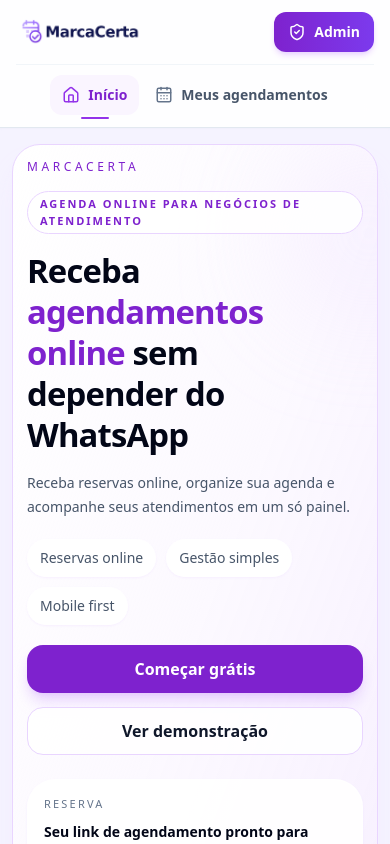
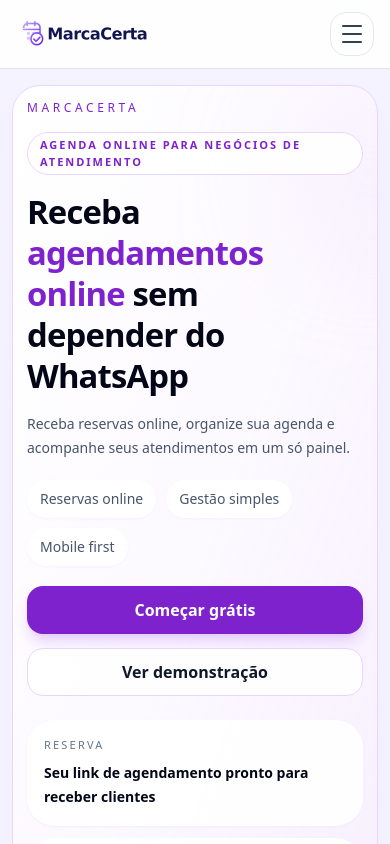
Before and after one commit to jadersonfarias/Agenda, a Next.js app in the folder frontend/: page / in a window 390 px wide. Shown: the top 844 px of the page. Built offline with nearby package versions, Linux system fonts and the light colour scheme.

Commit message:
fix: restaurar header mobile anterior

```diff
--- a/frontend/components/public/PublicSiteHeader.tsx
+++ b/frontend/components/public/PublicSiteHeader.tsx
@@ -4,6 +4,7 @@
 import Link from 'next/link'
 import { usePathname } from 'next/navigation'
 import { CalendarDays, Home, ShieldCheck, type LucideIcon } from 'lucide-react'
+import { useEffect, useRef, useState } from 'react'
 import { cn } from '../../lib/utils'
 
 type NavigationItem = {
@@ -18,8 +19,34 @@
 ]
 
 export function PublicSiteHeader() {
+    const [isMenuOpen, setIsMenuOpen] = useState(false)
     const pathname = usePathname()
+    const menuRef = useRef<HTMLElement | null>(null)
     const isInvitePage = pathname.startsWith('/invite/')
+
+    useEffect(() => {
+        function handlePointerDown(event: MouseEvent) {
+            if (!menuRef.current?.contains(event.target as Node)) {
+                setIsMenuOpen(false)
+            }
+        }
+
+        function handleEscape(event: KeyboardEvent) {
+            if (event.key === 'Escape') {
+                setIsMenuOpen(false)
+            }
+        }
+
+        if (isMenuOpen && !isInvitePage) {
+            document.addEventListener('mousedown', handlePointerDown)
+            document.addEventListener('keydown', handleEscape)
+        }
+
+        return () => {
+            document.removeEventListener('mousedown', handlePointerDown)
+            document.removeEventListener('keydown', handleEscape)
+        }
+    }, [isInvitePage, isMenuOpen])
 
     if (isInvitePage) {
         return (
@@ -52,12 +79,15 @@
     }
 
     return (
-        <header className="relative z-50 border-b border-slate-200 bg-white/90 py-3 shadow-sm shadow-slate-200/30 backdrop-blur-md sm:py-4">
-            <div className="w-full px-4 sm:px-6 lg:px-8">
-                <div className="grid grid-cols-[1fr_auto] items-center gap-3 lg:grid-cols-[1fr_auto_1fr] lg:gap-6">
+        <header
+            ref={menuRef}
+            className="relative z-50 border-b border-slate-200 bg-white/90 py-3 shadow-sm shadow-slate-200/30 backdrop-blur-md sm:py-4"
+        >
+            <div className="mx-auto flex max-w-7xl items-center justify-between gap-3 px-4 sm:px-6 lg:hidden">
                 <Link
                     href="/"
-                        className="col-start-1 row-start-1 inline-flex min-w-0 w-fit items-center rounded-lg transition hover:opacity-90 focus-visible:outline-none focus-visible:ring-2 focus-visible:ring-purple-500 focus-visible:ring-offset-2"
+                    className="inline-flex min-w-0 items-center transition hover:opacity-90 focus:outline-none focus:ring-2 focus:ring-purple-200"
+                    onClick={() => setIsMenuOpen(false)}
                     aria-label="MarcaCerta"
                 >
                     <Image
@@ -66,13 +96,61 @@
                         width={1400}
                         height={260}
                         priority
-                            className="h-auto w-[140px] sm:w-[175px] lg:w-[190px]"
+                        className="h-auto w-[150px] sm:w-[190px]"
+                    />
+                </Link>
+
+                <button
+                    type="button"
+                    onClick={() => setIsMenuOpen((currentValue) => !currentValue)}
+                    className="inline-flex h-11 w-11 items-center justify-center rounded-2xl border border-slate-200 bg-white text-slate-700 transition hover:border-purple-200 hover:text-purple-700 focus:outline-none focus:ring-2 focus:ring-purple-200"
+                    aria-label={isMenuOpen ? 'Fechar menu' : 'Abrir menu'}
+                    aria-expanded={isMenuOpen}
+                    aria-controls="public-mobile-menu"
+                >
+                    <span className="sr-only">{isMenuOpen ? 'Fechar menu' : 'Abrir menu'}</span>
+                    <span className="flex flex-col items-center justify-center gap-1.5">
+                        <span
+                            className={cn(
+                                'block h-0.5 w-5 rounded-full bg-current transition-transform',
+                                isMenuOpen && 'translate-y-2 rotate-45'
+                            )}
+                        />
+                        <span
+                            className={cn(
+                                'block h-0.5 w-5 rounded-full bg-current transition-opacity',
+                                isMenuOpen && 'opacity-0'
+                            )}
+                        />
+                        <span
+                            className={cn(
+                                'block h-0.5 w-5 rounded-full bg-current transition-transform',
+                                isMenuOpen && '-translate-y-2 -rotate-45'
+                            )}
+                        />
+                    </span>
+                </button>
+            </div>
+
+            <div className="hidden w-full grid-cols-[1fr_auto_1fr] items-center gap-6 px-8 lg:grid">
+                <Link
+                    href="/"
+                    className="col-start-1 inline-flex min-w-0 w-fit items-center rounded-lg transition hover:opacity-90 focus-visible:outline-none focus-visible:ring-2 focus-visible:ring-purple-500 focus-visible:ring-offset-2"
+                    aria-label="MarcaCerta"
+                >
+                    <Image
+                        src="/marcacerta-logo.png"
+                        alt="MarcaCerta"
+                        width={1400}
+                        height={260}
+                        priority
+                        className="h-auto w-[190px]"
                     />
                 </Link>
 
                 <nav
                     aria-label="Navegação principal"
-                        className="col-span-2 col-start-1 row-start-2 flex min-w-0 items-center justify-center gap-1 border-t border-slate-100 pt-2.5 text-sm sm:gap-2 lg:col-span-1 lg:col-start-2 lg:row-start-1 lg:border-0 lg:pt-0"
+                    className="col-start-2 flex min-w-0 items-center justify-center gap-2 text-sm"
                 >
                     {navigationItems.map((item) => {
                         const Icon = item.icon
@@ -84,7 +162,7 @@
                                 href={item.href}
                                 aria-current={isActive ? 'page' : undefined}
                                 className={cn(
-                                        'relative inline-flex min-h-10 items-center justify-center gap-2 rounded-xl px-3 py-2 font-semibold transition focus-visible:outline-none focus-visible:ring-2 focus-visible:ring-purple-500 focus-visible:ring-offset-2 sm:px-4 lg:min-h-11 lg:rounded-2xl',
+                                    'relative inline-flex min-h-11 items-center justify-center gap-2 rounded-2xl px-4 py-2 font-semibold transition focus-visible:outline-none focus-visible:ring-2 focus-visible:ring-purple-500 focus-visible:ring-offset-2',
                                     isActive
                                         ? 'bg-purple-50 text-purple-700'
                                         : 'text-slate-600 hover:bg-slate-50 hover:text-purple-700'
@@ -109,18 +187,79 @@
                     })}
                 </nav>
 
-                    <div className="col-start-2 row-start-1 flex justify-end lg:col-start-3">
+                <div className="col-start-3 flex justify-end">
                     <Link
                         href="/admin"
-                            className="inline-flex min-h-10 items-center justify-center gap-2 rounded-xl bg-gradient-to-r from-purple-700 to-violet-600 px-3.5 py-2 text-sm font-semibold text-white shadow-md shadow-purple-200 transition hover:-translate-y-0.5 hover:from-purple-800 hover:to-violet-700 hover:shadow-lg hover:shadow-purple-200 focus-visible:outline-none focus-visible:ring-2 focus-visible:ring-purple-500 focus-visible:ring-offset-2 sm:px-4 lg:min-h-11 lg:rounded-2xl lg:px-5"
+                        className="inline-flex min-h-11 items-center justify-center gap-2 rounded-2xl bg-gradient-to-r from-purple-700 to-violet-600 px-5 py-2 text-sm font-semibold text-white shadow-md shadow-purple-200 transition hover:-translate-y-0.5 hover:from-purple-800 hover:to-violet-700 hover:shadow-lg hover:shadow-purple-200 focus-visible:outline-none focus-visible:ring-2 focus-visible:ring-purple-500 focus-visible:ring-offset-2"
                     >
                         <ShieldCheck className="h-[18px] w-[18px] shrink-0" aria-hidden="true" />
-                            <span className="sm:hidden">Admin</span>
-                            <span className="hidden whitespace-nowrap sm:inline">Acessar admin</span>
+                        <span className="whitespace-nowrap">Acessar admin</span>
+                    </Link>
+                </div>
+            </div>
+
+            {isMenuOpen ? (
+                <div className="absolute right-4 top-[calc(100%+0.75rem)] z-50 w-[min(19rem,calc(100vw-2rem))] sm:right-6 lg:hidden">
+                    <div
+                        id="public-mobile-menu"
+                        className="max-h-[calc(100vh-6rem)] overflow-y-auto rounded-[1.5rem] border border-purple-100 bg-white px-4 py-4 shadow-2xl shadow-purple-100/70 sm:rounded-[2rem] sm:px-5 sm:py-5"
+                    >
+                        <div className="absolute -top-2 right-6 h-5 w-5 rotate-45 rounded-[0.7rem] border-l border-t border-purple-100 bg-white" />
+
+                        <div className="relative">
+                            <div className="space-y-3 sm:space-y-4">
+                                <p className="text-xs font-semibold uppercase tracking-[.2em] text-purple-700 sm:tracking-[.28em]">
+                                    Navegação
+                                </p>
+
+                                <nav className="flex flex-col">
+                                    {navigationItems.map((item, index) => {
+                                        const Icon = item.icon
+
+                                        return (
+                                            <Link
+                                                key={item.href}
+                                                href={item.href}
+                                                onClick={() => setIsMenuOpen(false)}
+                                                className={cn(
+                                                    'flex items-center gap-3 py-3 text-left transition hover:text-purple-700 focus:outline-none focus:ring-2 focus:ring-purple-200 sm:gap-4 sm:py-4',
+                                                    index < navigationItems.length - 1 && 'border-b border-slate-200'
+                                                )}
+                                            >
+                                                <span className="inline-flex h-7 w-7 shrink-0 items-center justify-center text-purple-700 sm:h-8 sm:w-8">
+                                                    <Icon className="h-5 w-5 sm:h-6 sm:w-6" aria-hidden="true" />
+                                                </span>
+                                                <span className="text-base font-semibold text-slate-700 sm:text-[1.05rem]">
+                                                    {item.label}
+                                                </span>
+                                            </Link>
+                                        )
+                                    })}
+                                </nav>
+                            </div>
+
+                            <div className="mt-5 space-y-3 sm:mt-6 sm:space-y-4">
+                                <p className="text-xs font-semibold uppercase tracking-[.2em] text-purple-700 sm:tracking-[.28em]">
+                                    Conta
+                                </p>
+
+                                <Link
+                                    href="/admin"
+                                    onClick={() => setIsMenuOpen(false)}
+                                    className="flex items-center gap-3 border-b border-slate-200 py-3 text-left transition hover:text-purple-700 focus:outline-none focus:ring-2 focus:ring-purple-200 sm:gap-4 sm:py-4"
+                                >
+                                    <span className="inline-flex h-7 w-7 shrink-0 items-center justify-center text-purple-700 sm:h-8 sm:w-8">
+                                        <ShieldCheck className="h-5 w-5 sm:h-6 sm:w-6" aria-hidden="true" />
+                                    </span>
+                                    <span className="text-base font-semibold text-slate-700 sm:text-[1.05rem]">
+                                        Admin
+                                    </span>
                                 </Link>
                             </div>
                         </div>
                     </div>
+                </div>
+            ) : null}
         </header>
     )
 }
```
Lines whose indentation alone changed are shown as unchanged.
